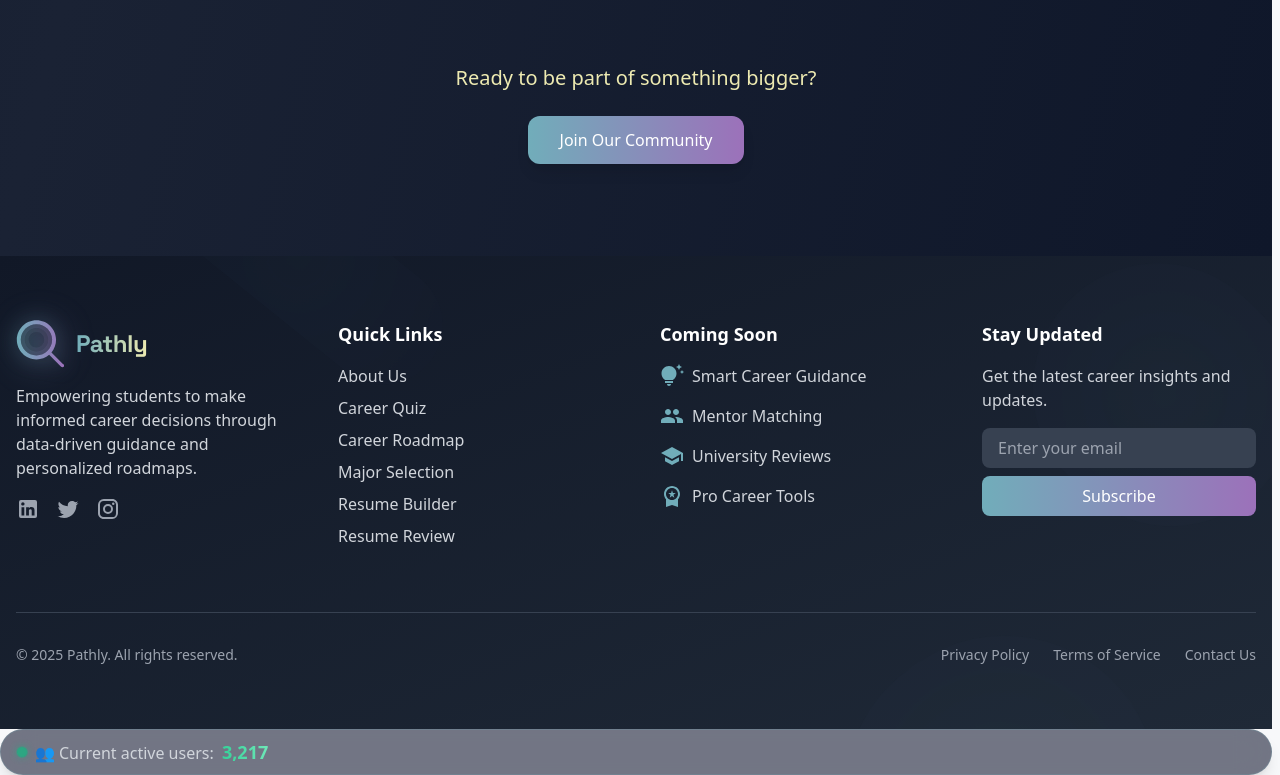
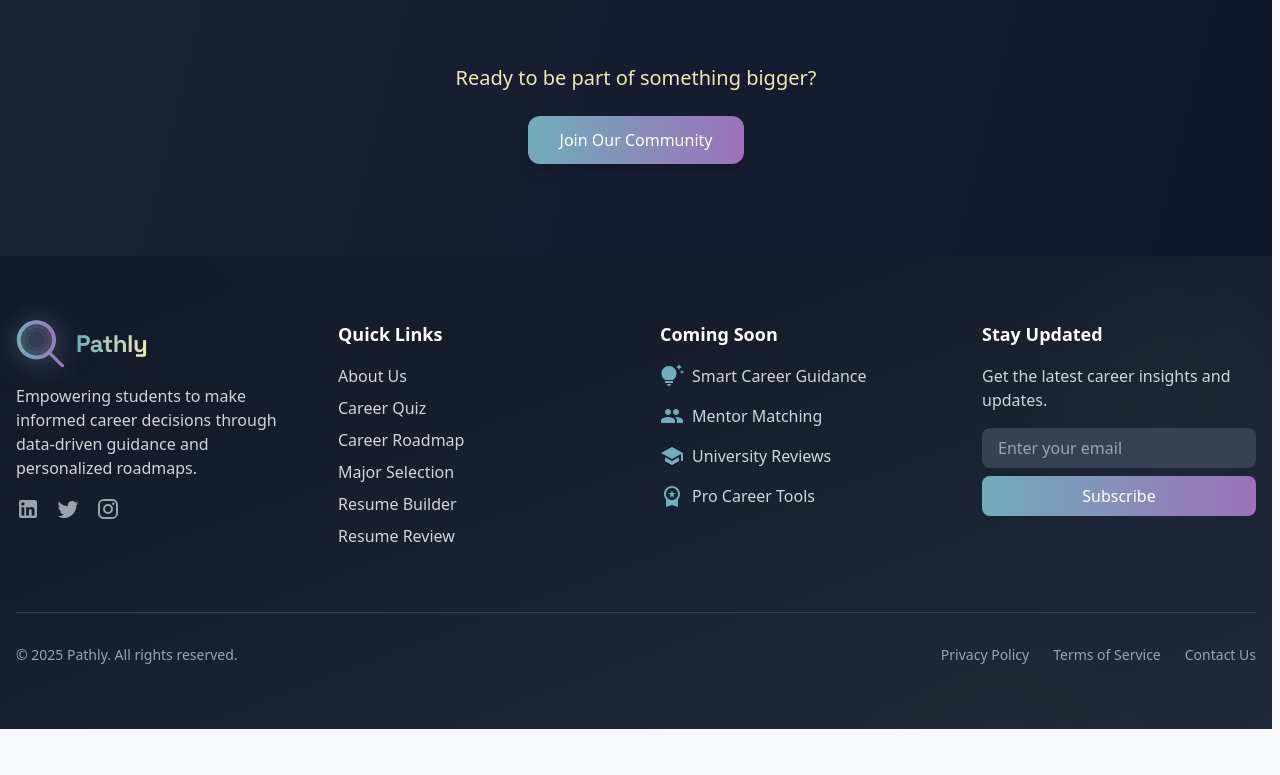
Before and after one commit to kainoa7/pathly, a React (Vite) app: page / in a window 1280 px wide. Shown: the part 4828-5603 px from the top of the page. After the commit the page ends 5557 px from the top, so only its background shows below. Built offline with nearby package versions, Linux system fonts and the light colour scheme; no server answers; a web font is replaced by a local one.

Commit message:
refactor: remove duplicate active users counter from global layout

```diff
--- a/src/App.tsx
+++ b/src/App.tsx
@@ -67,7 +67,6 @@ function AppLayout() {
       <FeedbackSection />
       <Footer />
       <FloatingCTA />
-      <ActiveUsersBanner />
     </div>
   );
 }
```
